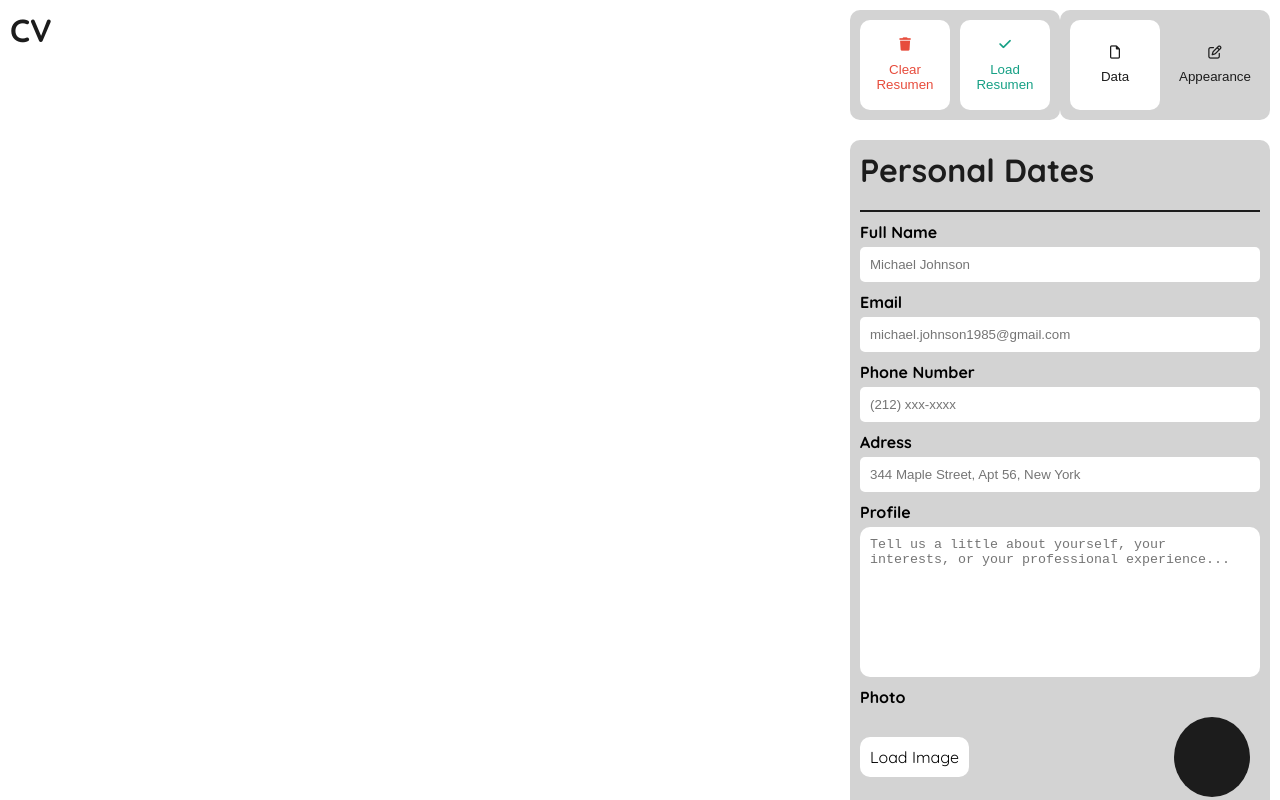
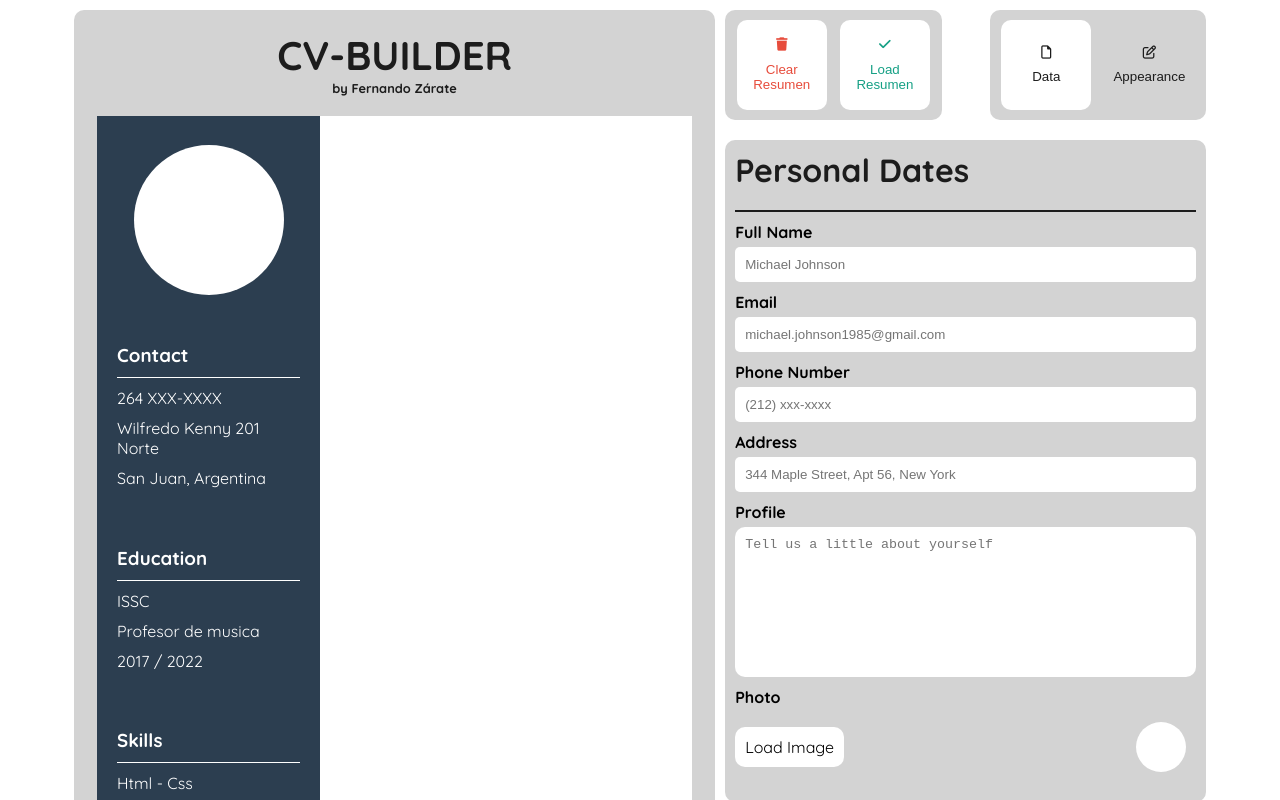
Before and after one commit to fernandozarate07/Project-CV-Application, a React (Vite) app: page / in a window 1280 px wide. Shown: the top 800 px of the page. Built offline with nearby package versions, Linux system fonts and the light colour scheme.

Commit message:
Adds logic to save and delete input data in the different components

```diff
--- a/src/components/App.jsx
+++ b/src/components/App.jsx
@@ -1,30 +1,91 @@
 import { useState } from "react";
 import "../css/App.css";
 import OptionsBar from "./OptionsBar/OptionsBar";
-import AppearanceSection from "./ AppearanceSection/ appearanceSection";
+import AppearanceSection from "./ AppearanceSection/AppearanceSection";
 import DataSection from "./DataSection/DataSection";
 import FooterSection from "./FooterSection/FooterSection";
 import LoadBar from "./LoadBar/LoadBar";
+import CvOne from "./CVPreview/CvOne";
 
 function App() {
+  // estados globales
   const [activeSection, setActiveSection] = useState("data");
+
+  // data
+  const [data, setData] = useState({
+    personalDetails: [],
+    experience: [],
+    education: [],
+  });
+
+  function handlePushData(section, newData) {
+    setData((prevData) => ({
+      ...prevData,
+      [section]: [...prevData[section], newData],
+    }));
+  }
+
+  function handleRemoveData() {
+    setData({
+      personalDetails: [],
+      experience: [],
+      education: [],
+    });
+  }
+
+  // load & clear
+  const [isLoad, setIsLoad] = useState(false);
+  const [isClear, setIsClear] = useState(false);
+
+  function handleLoadChangeState() {
+    setIsLoad(true);
+    setIsClear(false);
+  }
+
+  function handleClearChangeState() {
+    setIsClear(true);
+    setIsLoad(false);
+    setData({
+      personalDetails: [],
+      experience: [],
+      education: [],
+    });
+  }
+
+  // Consolas antes del return
+  console.log(`is load: ${isLoad}`);
+  console.log(`is clear: ${isClear}`);
+  console.log("data:", JSON.stringify(data, null, 2));
+
   return (
     <div className="app__container">
       <main className="app__main">
         {/* CVPreviewSection */}
         <div className="app__cvPreview">
-          <h1>CV</h1>
+          <h1 className="nameApp">
+            CV-BUILDER <span>by Fernando Zárate</span>
+          </h1>
+          <CvOne />
         </div>
+        {/* optionBar & loadBar */}
         <div className="app__controlPanel">
-          {/* optionBar & loadBar */}
           <div className="app__barContainer">
-            <LoadBar />
+            <LoadBar handleLoadChangeState={handleLoadChangeState} handleClearChangeState={handleClearChangeState} />
             <OptionsBar setActiveSection={setActiveSection} />
           </div>
           {/* sectionTab */}
           <div className="sectionTab__container">
-            {activeSection === "data" && <DataSection />}
-            {activeSection === "appearance" && <AppearanceSection />}
+            {activeSection === "data" && (
+              <DataSection
+                handlePushData={handlePushData}
+                handleRemoveData={handleRemoveData}
+                isLoad={isLoad}
+                isClear={isClear}
+              />
+            )}
+            {activeSection === "appearance" && (
+              <AppearanceSection handlePushData={handlePushData} handleRemoveData={handleRemoveData} />
+            )}
           </div>
         </div>
       </main>
--- /dev/null
+++ b/src/components/CVPreview/CvOne.jsx
@@ -0,0 +1,41 @@
+const CvOne = () => {
+  return (
+    <div className="cvOne__container">
+      {/* left */}
+      <div className="cvOne__leftSectionContent">
+        <div className="cvOne__photoContainer lft-section">
+          <div className="cvOne__photo"></div>
+        </div>
+        <div className="cvOne__contactContainer lft-section">
+          <h3>Contact</h3>
+          <p>264 XXX-XXXX</p>
+          <p> Wilfredo Kenny 201 Norte</p>
+          <p>San Juan, Argentina</p>
+        </div>
+        <div className="cvOne__educationContainer lft-section">
+          <h3>Education</h3>
+          <p>ISSC</p>
+          <p> Profesor de musica </p>
+          <p>2017 / 2022</p>
+        </div>
+        <div className="cvOne__skillContainer lft-section">
+          <h3>Skills</h3>
+          <p>Html - Css</p>
+          <p>Java Scrip - React</p>
+          <p>Git - GitHub</p>
+          <p>Java Scrip - React</p>
+          <p>Java Scrip - React</p>
+        </div>
+      </div>
+      {/* right */}
+      <div className="cvOne__rightSectionContent">
+        <div className="cvOne__profile">
+          <h1 className="cvOne__name"></h1>
+          <p className="cvOne__profile"></p>
+        </div>
+        <div className="cvOne__workExperience"></div>
+      </div>
+    </div>
+  );
+};
+export default CvOne;
--- a/src/components/DataSection/DataSection.jsx
+++ b/src/components/DataSection/DataSection.jsx
@@ -1,10 +1,15 @@
 import PersonalDetails from "./PersonalDetails/PersonalDetails";
 import ExperienceEducation from "./Experiencie & Education/Experience & Education";
 
-function DataSection() {
+function DataSection({ handlePushData, handleRemoveData, isLoad, isClear }) {
   return (
     <div className="dataSection">
-      <PersonalDetails />
+      <PersonalDetails
+        handlePushData={handlePushData}
+        handleRemoveData={handleRemoveData}
+        isLoad={isLoad}
+        isClear={isClear}
+      />
       <ExperienceEducation
         name="Education"
         questions={{
@@ -22,6 +27,10 @@ function DataSection() {
           placeHolderTwo: "Bachelor of Science in Digital Innovation",
           placeHolderThree: "2016 / 2021",
         }}
+        handlePushData={handlePushData}
+        handleRemoveData={handleRemoveData}
+        isLoad={isLoad}
+        isClear={isClear}
       />
       <ExperienceEducation
         name="Experience"
@@ -40,6 +49,10 @@ function DataSection() {
           placeHolderTwo: "Chief Innovation Officer (CIO)",
           placeHolderThree: "2022 / Present",
         }}
+        handlePushData={handlePushData}
+        handleRemoveData={handleRemoveData}
+        isLoad={isLoad}
+        isClear={isClear}
       />
     </div>
   );
--- a/src/components/DataSection/Experiencie & Education/InfoCard.jsx
+++ b/src/components/DataSection/Experiencie & Education/InfoCard.jsx
@@ -15,10 +15,10 @@ const InfoCard = ({ card, statements, removeCard }) => (
       </p>
     </div>
     <div className="infoCard__options">
-      <button>
+      <button className="green">
         <i className="fa-solid fa-eye" />
       </button>
-      <button onClick={() => removeCard(card.id)}>
+      <button className="red" onClick={() => removeCard(card.id)}>
         <i className="fa-solid fa-trash" />
       </button>
     </div>
--- a/src/components/DataSection/PersonalDetails/PersonalDetails.jsx
+++ b/src/components/DataSection/PersonalDetails/PersonalDetails.jsx
@@ -1,36 +1,100 @@
+import { useState, useEffect } from "react";
 import Photo from "./PhotoPerfil";
 
-const PersonalDetails = () => {
+const PersonalDetails = ({ handlePushData, handleRemoveData, isLoad, isClear }) => {
+  // Estado local para los inputs (inicialmente vacíos)
+  const [formData, setFormData] = useState({
+    fullName: "",
+    email: "",
+    phoneNumber: "",
+    address: "",
+    profile: "",
+  });
+
+  // Manejar el cambio en los inputs
+  const handleInputChange = (e) => {
+    const { name, value } = e.target;
+    setFormData((prevData) => ({
+      ...prevData,
+      [name]: value,
+    }));
+  };
+
+  // Guardar los datos cuando se haga click en el botón Load (isLoad)
+  useEffect(() => {
+    if (isLoad) {
+      // Solo guardamos los datos cuando isLoad es true y cuando los datos han cambiado
+      handlePushData("personalDetails", formData);
+    }
+  }, [isLoad]); // Solo se dispara cuando isLoad cambia
+
+  // Limpiar los datos cuando isClear es true
+  useEffect(() => {
+    if (isClear) {
+      handleRemoveData();
+    }
+  }, [isClear]); // Solo limpia cuando isClear es true
+
   return (
     <div className="personalDetails__container">
       <h1>Personal Dates</h1>
       <div className="personalDetails__content">
         <div className="personalDetails__inputContainer">
           <strong>Full Name</strong>
-          <input type="text" placeholder="Michael Johnson" />
+          <input
+            type="text"
+            placeholder="Michael Johnson"
+            name="fullName"
+            value={formData.fullName}
+            onChange={handleInputChange} // Mantiene el estado local
+          />
         </div>
         <div className="personalDetails__inputContainer">
           <strong>Email</strong>
-          <input type="text" placeholder="michael.johnson1985@gmail.com" />
+          <input
+            type="text"
+            placeholder="michael.johnson1985@gmail.com"
+            name="email"
+            value={formData.email}
+            onChange={handleInputChange} // Mantiene el estado local
+          />
         </div>
         <div className="personalDetails__inputContainer">
           <strong>Phone Number</strong>
-          <input type="text" placeholder="(212) xxx-xxxx" />
+          <input
+            type="text"
+            placeholder="(212) xxx-xxxx"
+            name="phoneNumber"
+            value={formData.phoneNumber}
+            onChange={handleInputChange} // Mantiene el estado local
+          />
         </div>
         <div className="personalDetails__inputContainer">
-          <strong>Adress</strong>
-          <input type="text" placeholder="344 Maple Street, Apt 56, New York" />
+          <strong>Address</strong>
+          <input
+            type="text"
+            placeholder="344 Maple Street, Apt 56, New York"
+            name="address"
+            value={formData.address}
+            onChange={handleInputChange} // Mantiene el estado local
+          />
         </div>
         <div className="personalDetails__inputContainer">
           <strong>Profile</strong>
           <textarea
             className="personalDEtails__textArea"
-            placeholder="Tell us a little about yourself, your interests, or your professional experience..."
+            placeholder="Tell us a little about yourself"
+            name="profile"
+            value={formData.profile}
+            onChange={handleInputChange} // Mantiene el estado local
           />
         </div>
         <Photo />
+
+        {/* No necesitamos el botón "Save Data", ya que los datos se guardan automáticamente cuando se haga click en "Load" */}
       </div>
     </div>
   );
 };
+
 export default PersonalDetails;
--- a/src/css/App.css
+++ b/src/css/App.css
@@ -1,5 +1,6 @@
 /* app */
 .app__container {
+  padding-inline: 5vw;
   width: 100%;
   min-height: 100vh;
   display: grid;
@@ -12,17 +13,73 @@
   width: 100%;
   height: 100%;
   display: grid;
-  grid-template-columns: 2fr 1fr;
+  grid-template-columns: 2fr 1.5fr;
   gap: 10px;
 }
-.cv {
+/* cv */
+.app__cvPreview {
+  max-height: 120vh;
+  padding: 20px;
   display: flex;
-  justify-content: center;
+  flex-direction: column;
+  justify-content: flex-start;
   align-items: center;
+  gap: 20px;
 
   background-color: var(--background-grey-soft);
   border-radius: 10px;
 }
+.nameApp {
+  display: flex;
+  flex-direction: column;
+  justify-content: center;
+  align-items: center;
+  font-size: 2.5rem;
+}
+.nameApp span {
+  font-size: 0.8rem;
+}
+.cvOne__container {
+  height: 842px;
+  width: 595px;
+
+  display: grid;
+  grid-template-columns: 1.2fr 2fr;
+  background-color: var(--white);
+}
+.cvOne__leftSectionContent {
+  display: grid;
+  grid-template-rows: repeat(4fr);
+
+  background-color: var(--primary-color);
+}
+.cvOne__leftSectionContent p,
+.cvOne__leftSectionContent h3 {
+  color: var(--white);
+}
+.lft-section {
+  padding: 20px;
+  display: flex;
+  flex-direction: column;
+  gap: 10px;
+}
+.lft-section h3 {
+  border-bottom: 1px solid var(--white);
+  padding-bottom: 10px;
+}
+.cvOne__photoContainer {
+  display: flex;
+  justify-content: center;
+  align-items: center;
+}
+.cvOne__photo {
+  width: 150px;
+  height: 150px;
+
+  background-color: var(--white);
+  border-radius: 50%;
+}
+/* Control Panel */
 .app__controlPanel {
   display: flex;
   flex-direction: column;
@@ -36,9 +93,12 @@
 /* optionBar & loadBar*/
 .optionBar__container,
 .loadBar__container {
+  width: 45%;
   padding: 10px;
 
   display: flex;
+  justify-content: space-around;
+  align-items: center;
   gap: 10px;
 
   background-color: var(--background-grey-soft);
@@ -63,9 +123,21 @@
 }
 .red {
   color: var(--red-delete);
+  transition: color 0.3s ease, background-color 0.3s ease;
+}
+.red:hover {
+  background-color: var(--red-delete);
+  color: var(--white);
+  border: none;
 }
 .green {
   color: var(--green-load);
+  transition: color 0.3s ease, background-color 0.3s ease;
+}
+.green:hover {
+  background-color: var(--green-load);
+  color: var(--white);
+  border: none;
 }
 .sectionTab__container {
   display: flex;
@@ -134,6 +206,7 @@
   flex-direction: column;
   justify-content: center;
   align-items: flex-start;
+  gap: 5px;
 }
 .photo__content {
   width: 100%;
@@ -143,9 +216,6 @@
   align-items: center;
 }
 .photo__inputContainer {
-  width: 100%;
-  height: auto;
-
   display: flex;
   justify-content: flex-start;
   align-items: center;
@@ -153,12 +223,16 @@
 }
 .photo__button {
   padding: 10px;
+
+  display: flex;
+  justify-content: center;
+  align-items: center;
   background-color: var(--white);
   border-radius: 10px;
   cursor: pointer;
 }
 .photo__romoveButton {
-  padding: 10px 15px;
+  padding: 10px 12px;
 }
 .photo__imagePreview {
   margin: 10px;
@@ -167,10 +241,10 @@
   justify-content: center;
   align-items: center;
 
-  background-color: var(--black-charcoal);
+  background-color: var(--white);
   border-radius: 50%;
-  width: 100px;
-  height: 80px;
+  width: 50px;
+  height: 50px;
 }
 .photo__imagePreview img {
   width: 100%;
@@ -193,8 +267,7 @@
   justify-content: space-between;
 }
 .experienceEducation__title button {
-  padding: 10px 15px;
-  background-color: var(--white);
+  padding: 10px 12px;
 }
 .experienceEducation__content {
   padding-block: 10px;
@@ -223,8 +296,7 @@
   justify-content: space-around;
 }
 .infoCard__options button {
-  padding: 10px;
-  background-color: var(--background-grey-soft);
+  padding: 10px 12px;
 }
 .modal__container {
   width: 100%;
--- a/src/css/root.css
+++ b/src/css/root.css
@@ -7,7 +7,7 @@
   --red-delete: #e74c3c;
   --green-load: #16a085;
 
-  --primary-color: #0984e3;
+  --primary-color: #2c3e50;
 }
 
 /* Reset CSS */
@@ -32,6 +32,12 @@ button {
   border: none;
   border-radius: 10px;
   background-color: var(--white);
+  transition: border 0.1s ease;
+}
+button:hover {
+  color: var(--white);
+  background-color: var(--primary-color);
+  transition: color 0.3s ease, background-color 0.3s ease;
 }
 input {
   border: none;
```
Also changed, not shown: src/components/CVPreview/CVPreview.jsx (deleted, +0 -7 lines), src/components/LoadBar/LoadBar.jsx (+3 -13 lines), src/components/ AppearanceSection/AppearanceSection.jsx (renamed from src/components/ appearanceSection/ appearanceSection.jsx).
